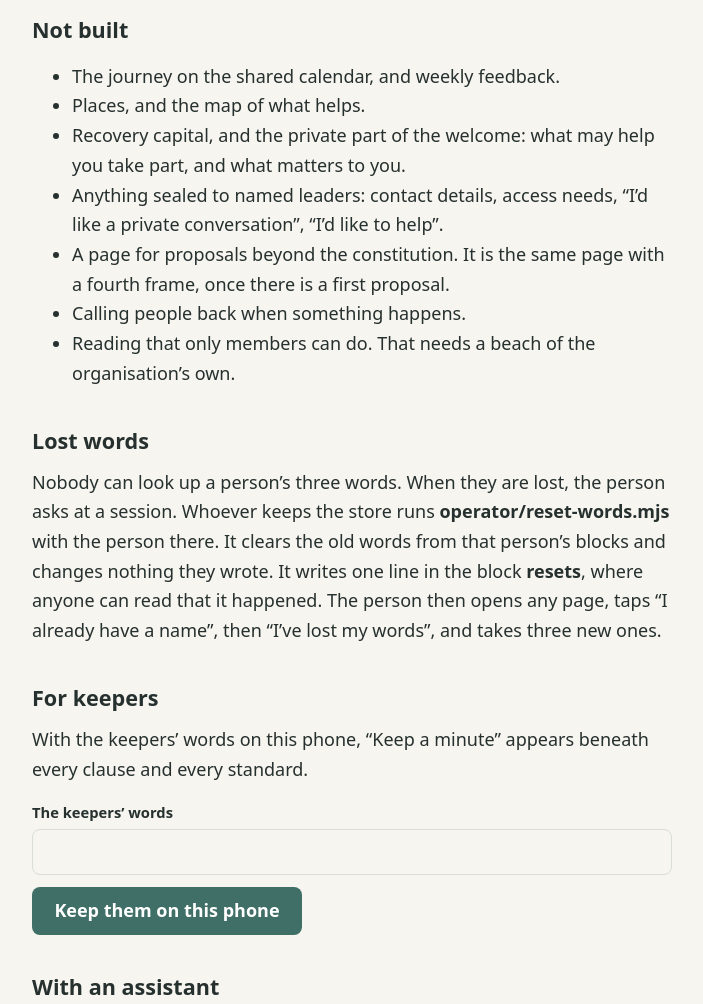
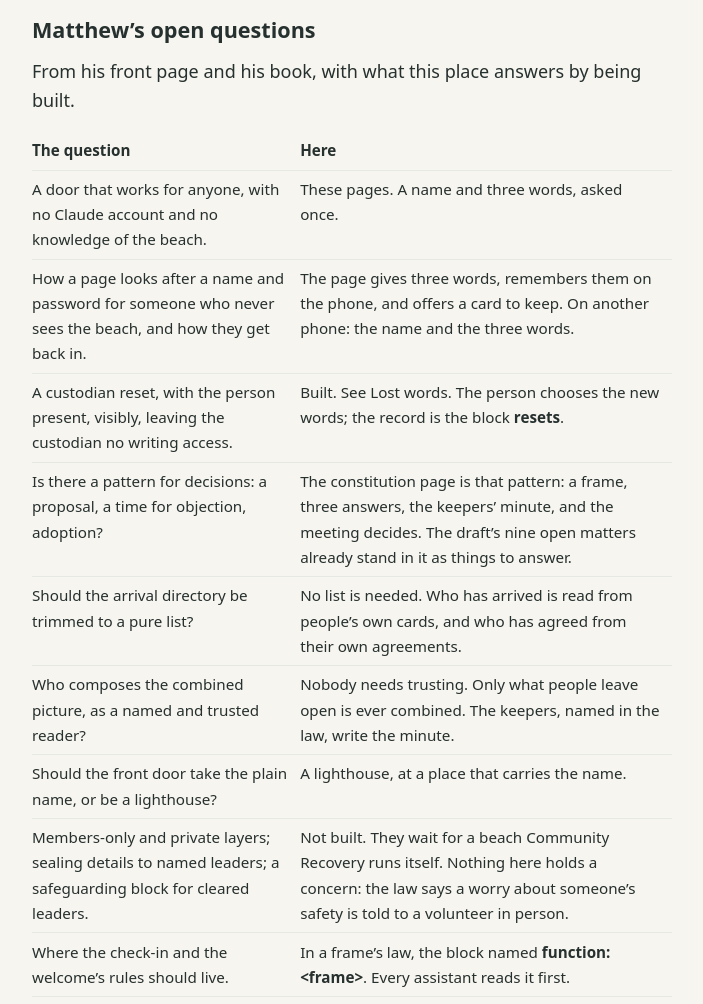
Before and after one commit to pscale-commons/community-recovery, a plain HTML site: page made.html in a window 1280 px wide. Shown: the part 3020-4024 px from the top of the page, without its empty margins (288-991 px from the left). Drawn offline with Linux system fonts and the light colour scheme; no server answers.

Commit message:
made.html: Matthew's open questions, and what this place answers by being built
Co-Authored-By: Claude Fable 5.1 <noreply@anthropic.com>

```diff
--- a/made.html
+++ b/made.html
@@ -78,6 +78,21 @@
     <tr><td>the journey, places, recovery capital</td><td>not built</td></tr>
   </table>
 
+  <h2>Matthew&rsquo;s open questions</h2>
+  <p>From his front page and his book, with what this place answers by being built.</p>
+  <table class="plain">
+    <tr><th>The question</th><th>Here</th></tr>
+    <tr><td>A door that works for anyone, with no Claude account and no knowledge of the beach.</td><td>These pages. A name and three words, asked once.</td></tr>
+    <tr><td>How a page looks after a name and password for someone who never sees the beach, and how they get back in.</td><td>The page gives three words, remembers them on the phone, and offers a card to keep. On another phone: the name and the three words.</td></tr>
+    <tr><td>A custodian reset, with the person present, visibly, leaving the custodian no writing access.</td><td>Built. See Lost words. The person chooses the new words; the record is the block <code>resets</code>.</td></tr>
+    <tr><td>Is there a pattern for decisions: a proposal, a time for objection, adoption?</td><td>The constitution page is that pattern: a frame, three answers, the keepers&rsquo; minute, and the meeting decides. The draft&rsquo;s nine open matters already stand in it as things to answer.</td></tr>
+    <tr><td>Should the arrival directory be trimmed to a pure list?</td><td>No list is needed. Who has arrived is read from people&rsquo;s own cards, and who has agreed from their own agreements.</td></tr>
+    <tr><td>Who composes the combined picture, as a named and trusted reader?</td><td>Nobody needs trusting. Only what people leave open is ever combined. The keepers, named in the law, write the minute.</td></tr>
+    <tr><td>Should the front door take the plain name, or be a lighthouse?</td><td>A lighthouse, at a place that carries the name.</td></tr>
+    <tr><td>Members-only and private layers; sealing details to named leaders; a safeguarding block for cleared leaders.</td><td>Not built. They wait for a beach Community Recovery runs itself. Nothing here holds a concern: the law says a worry about someone&rsquo;s safety is told to a volunteer in person.</td></tr>
+    <tr><td>Where the check-in and the welcome&rsquo;s rules should live.</td><td>In a frame&rsquo;s law, the block named <code>function:&lt;frame&gt;</code>. Every assistant reads it first.</td></tr>
+  </table>
+
   <h2>Not built</h2>
   <ul>
     <li>The journey on the shared calendar, and weekly feedback.</li>
@@ -87,6 +102,8 @@
     <li>A page for proposals beyond the constitution. It is the same page with a fourth frame, once there is a first proposal.</li>
     <li>Calling people back when something happens.</li>
     <li>Reading that only members can do. That needs a beach of the organisation&rsquo;s own.</li>
+    <li>A welcome leader&rsquo;s own record that a welcome happened, and a person&rsquo;s own line for their part (&ldquo;as peer leader&rdquo;). For now a person can say it in the line about themselves.</li>
+    <li>The housekeeping a website needs: a privacy notice, a safeguarding statement, contact and legal status. Those are Community Recovery&rsquo;s to write.</li>
   </ul>
 
   <h2>Lost words</h2>
```
